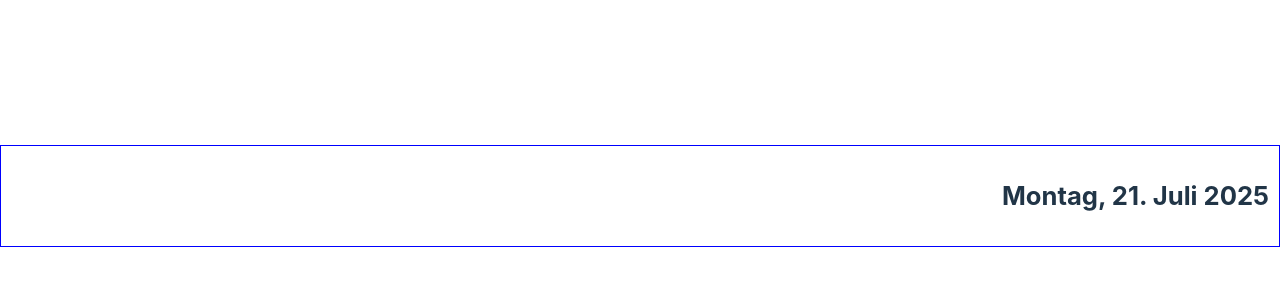
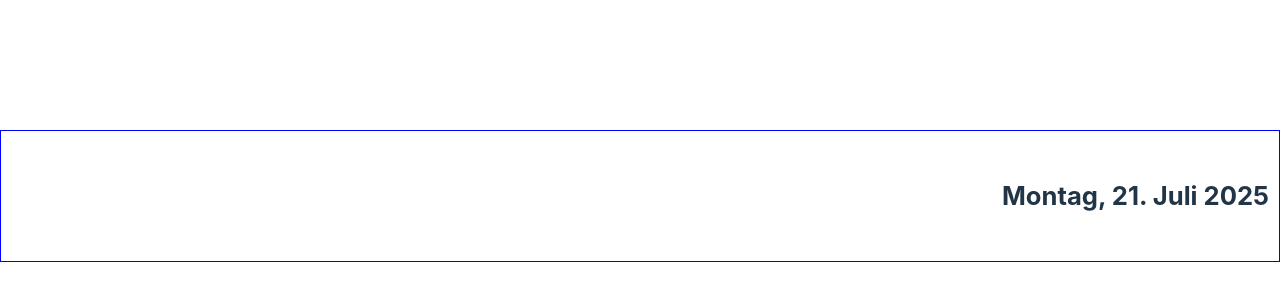
Before and after one commit to benkeil/home-assistant-localized-date-time-card, a website built with Vite: page index.html in a window 1280 px wide. Shown: the part 204-504 px from the top of the page. Built offline with nearby package versions, Linux system fonts and the light colour scheme.

Commit message:
fix: try to get it to run

```diff
--- a/src/index.css
+++ b/src/index.css
@@ -38,6 +38,6 @@ body {
 }
 
 localized-date-time-card {
-  height: 100px;
+  height: 130px;
   border: 1px solid blue;
 }
```
